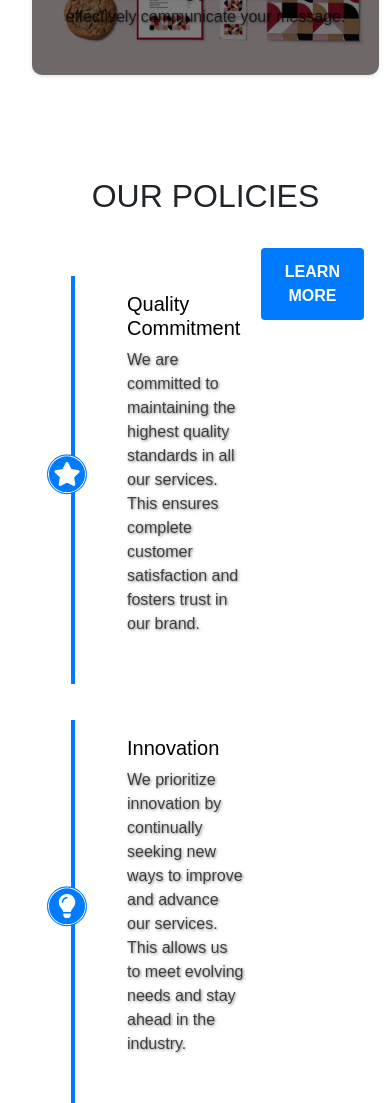
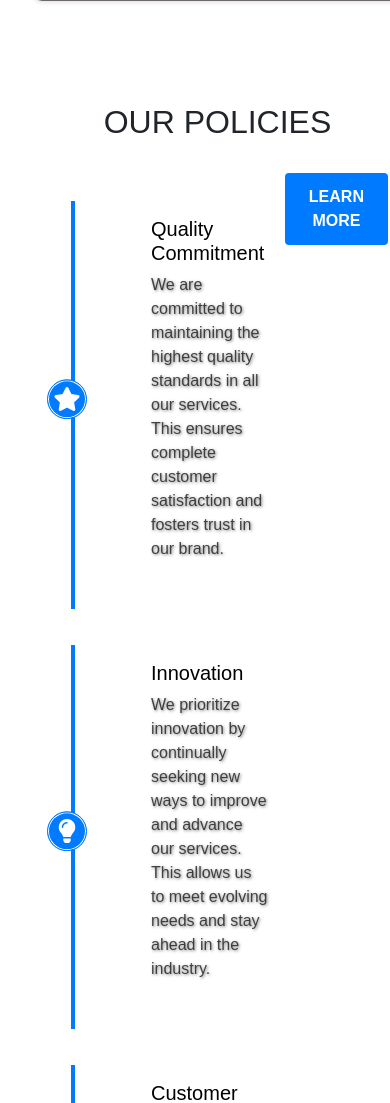
Before and after one commit to ElvisMw/bleaukraft_limited, a Django app: page /branding/landingpage/ in a window 390 px wide. Shown: the part 4671-5774 px from the top of the page. Run offline with Django 4.2, Linux system fonts and the light colour scheme; some libraries are stand-ins or nearby versions.

Commit message:
landing page update services at a glance 3

```diff
--- a/bleaukraft/branding/templates/branding/landingpage.html
+++ b/bleaukraft/branding/templates/branding/landingpage.html
@@ -722,7 +722,7 @@
 
 .timeline-item {
   position: relative;
-  padding: 1rem 1rem 1rem 4rem;
+  padding: 1rem 1rem 1rem 5rem; /* Increase padding to prevent overlap */
   cursor: pointer;
   transition: background 0.3s ease-in-out;
   margin-bottom: 2rem; /* Space between items */
@@ -752,7 +752,7 @@
 }
 
 .timeline-content {
-  margin-left: 4rem;
+  margin-left: 5rem; /* Adjust margin to match the padding of .timeline-item */
 }
 
 .timeline-title {
@@ -799,7 +799,7 @@
 
 @media (max-width: 768px) {
   .timeline-item {
-    padding-left: 2rem; /* Adjust for smaller screens */
+    padding-left: 3rem; /* Adjust for smaller screens */
   }
 
   .timeline-year {
@@ -809,9 +809,10 @@
   }
 
   .timeline-content {
-    margin-left: 3rem;
+    margin-left: 3.5rem;
   }
 }
+
 /* Bounce Animation */
 @keyframes bounce {
   0%, 20%, 50%, 80%, 100% {
@@ -828,8 +829,6 @@
 .timeline-year {
   animation: bounce 2s infinite;
 }
-
-
 
 
         </style>
```
